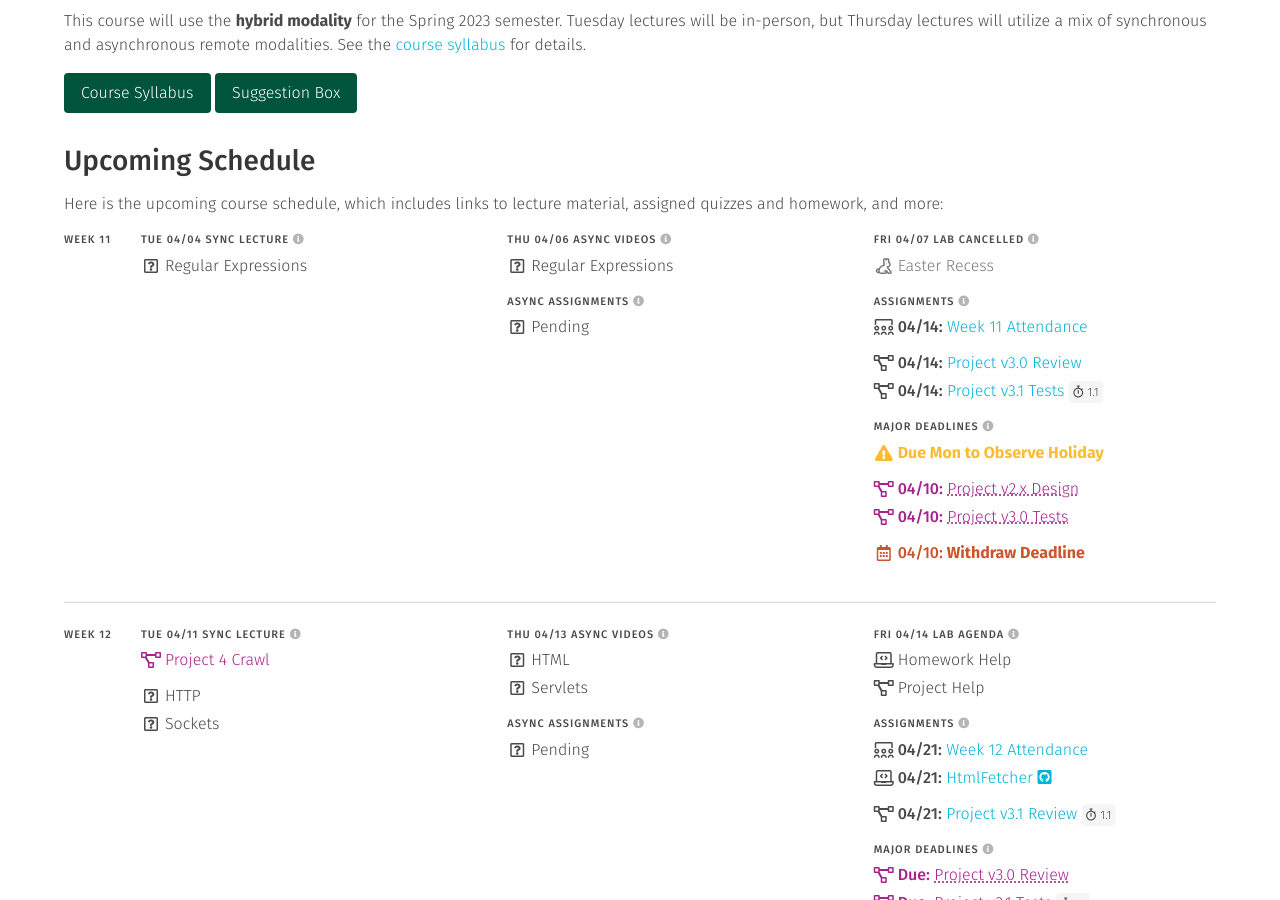
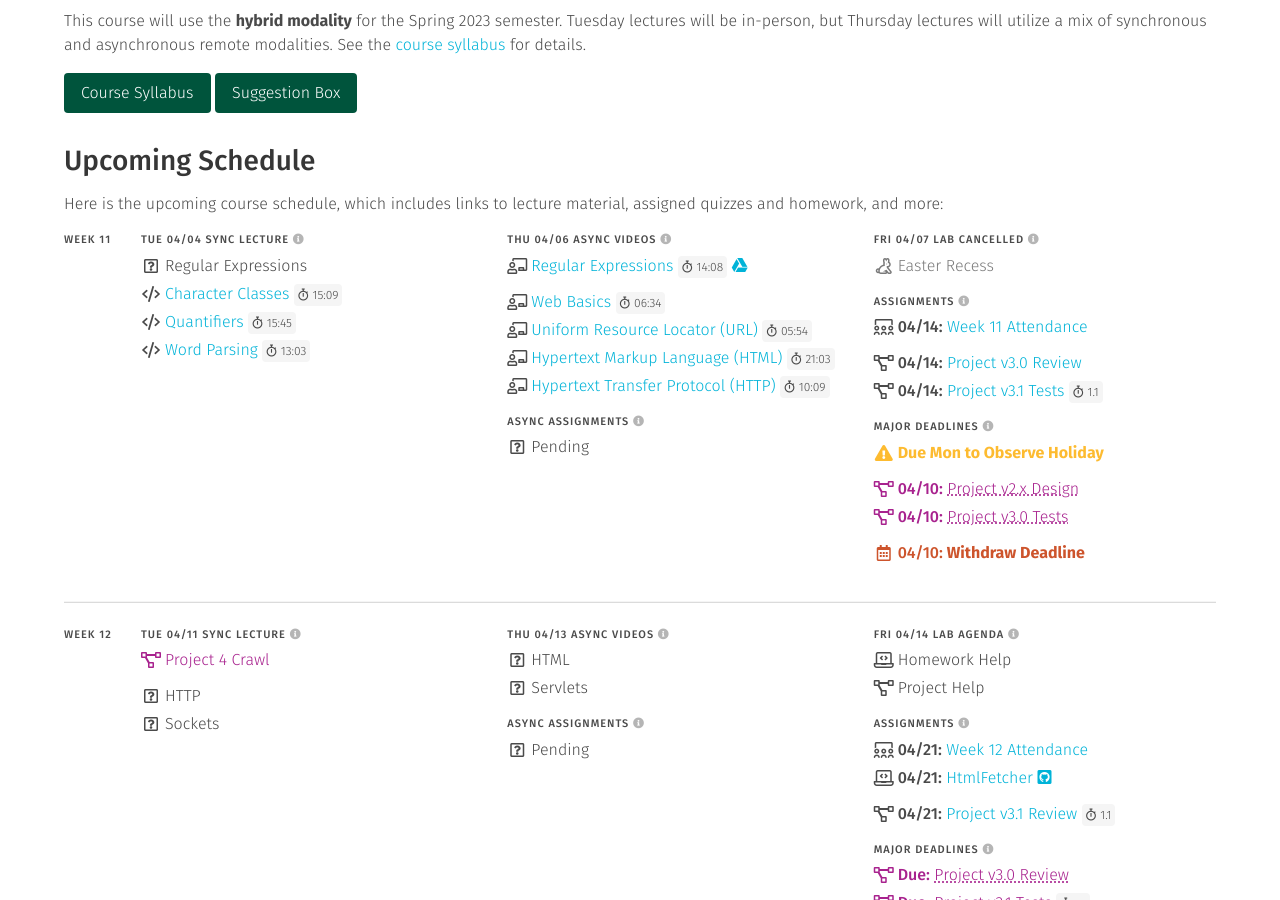
Before and after one commit to usf-cs272-spring2023/usf-cs272-spring2023.github.io, a Jekyll site: the page built from index.md, in a window 1280 px wide and 900 px high, scrolled down 441 px. Built offline with Jekyll 4.4.1, drawn with Linux system fonts in a browser that asks for light colours.

```diff
--- a/_data/code.yml
+++ b/_data/code.yml
@@ -274,3 +274,24 @@ dirlist:
   time: '59:01'
   href: 'https://usfca.hosted.panopto.com/Panopto/Pages/Viewer.aspx?id=68400d8f-82a9-448e-9755-afca0169fc2a'
   repo: '/cs272-lectures/tree/main/WorkQueues'
+
+classes:
+  <<: *default
+  text: 'Character Classes'
+  tags: ['regexes']
+  time: '15:09'
+  href: 'https://usfca.hosted.panopto.com/Panopto/Pages/Viewer.aspx?id=426e29e9-f3d4-43df-812c-afd80183f512'
+
+quantifiers:
+  <<: *default
+  text: 'Quantifiers'
+  tags: ['regexes']
+  time: '15:45'
+  href: 'https://usfca.hosted.panopto.com/Panopto/Pages/Viewer.aspx?id=4032892c-7e4e-49db-9abc-afd80183f544'
+
+parsing:
+  <<: *default
+  text: 'Word Parsing'
+  tags: ['regexes']
+  time: '13:03'
+  href: 'https://usfca.hosted.panopto.com/Panopto/Pages/Viewer.aspx?id=b54acd37-f92c-4556-ad5d-afd80183f5ba'
--- a/_data/lectures.yml
+++ b/_data/lectures.yml
@@ -273,26 +273,43 @@ pools:
   href: 'https://usfca.hosted.panopto.com/Panopto/Pages/Viewer.aspx?id=9e729af8-d9f0-4537-92da-afca0169fbb0'
   view: 'https://docs.google.com/presentation/d/e/2PACX-1vS19DIgUp8W95_ChgGpM7ve2ItWmaWY6YFP8tyE-k3gA3tQ9cbj0vd6ZmP-gCi7fXhFaQdoh6BWU_0f/pub?start=false&loop=false&delayms=3000'
 
-# web:
-#   <<: *default
-#   tags: ['web']
-#   text: 'Web Basics'
-#   href: 'https://docs.google.com/presentation/d/e/2PACX-1vR6qw7FOZ64KTgnn9HNMFcZxxbDJFNOywOj9eHIhK4MK5cEcmkNYp2xd7kK0iPygYLLlpwz2iaBm3tC/pub?start=false&loop=false&delayms=3000'
-#   tube: 'https://drive.google.com/file/d/1EjtB-Ikl7fpijJ9k5B1I0aSRc74g3pXQ/view?usp=sharing'
+regex:
+  <<: *default
+  tags: ['regexes']
+  text: 'Regular Expressions'
+  safe: '/files/Regular Expressions.pdf'
+  time: '14:08'
+  href: 'https://usfca.hosted.panopto.com/Panopto/Pages/Viewer.aspx?id=efcf18e0-1fc0-4595-96da-afd80183d261'
+  view: 'https://docs.google.com/presentation/d/e/2PACX-1vSLVGeiqwzi3b8xtD0ZpnEsKDJl9M7kO2BI0GsszcHChNEhUtx6AJgeRopxBHIeJ-Bn4soKUrtZZicw/pub?start=false&loop=false&delayms=3000'
 
-# url:
-#   <<: *default
-#   tags: ['web']
-#   text: 'Uniform Resource Locator (URL)'
-#   href: 'https://docs.google.com/presentation/d/e/2PACX-1vTMMCl3TqZwp_1PiKZuBoaPYhnFTv_4jS3PddLBB11Tr3iQYs_jAKzdzNqeSuK7KDwXrS7nqR2VZNf0/pub?start=false&loop=false&delayms=3000'
-#   tube: 'https://drive.google.com/file/d/1RmbX1-3Qqm5OyQJVZe8ugtqRUiO8THX-/view?usp=sharing'
+web:
+  <<: *default
+  tags: ['web']
+  text: 'Web Basics'
+  time: '06:34'
+  href: 'https://usfca.hosted.panopto.com/Panopto/Pages/Viewer.aspx?id=8e402979-8beb-4dc9-a82f-afd801860e7e'
 
-# http:
-#   <<: *default
-#   tags: ['web']
-#   text: 'Hypertext Transfer Protocol (HTTP)'
-#   href: 'https://docs.google.com/presentation/d/e/2PACX-1vSEzRZio0k4FRdSRlxeauT0i_D54JWhi6ZcEEaYFBJcXFu7o7SL81zhwsot_jxAWCeCOolg8sQsr13K/pub?start=false&loop=false&delayms=3000'
-#   tube: 'https://drive.google.com/file/d/1L-JTuRZKalismoydzJUaSe2szdobX-L1/view?usp=sharing'
+url:
+  <<: *default
+  tags: ['web']
+  text: 'Uniform Resource Locator (URL)'
+  time: '05:54'
+  href: 'https://usfca.hosted.panopto.com/Panopto/Pages/Viewer.aspx?id=e38f08f9-f625-4cb5-b1bb-afd801860f14'
+
+html:
+  <<: *default
+  tags: ['web']
+  text: 'Hypertext Markup Language (HTML)'
+  time: '21:03'
+  href: 'https://usfca.hosted.panopto.com/Panopto/Pages/Viewer.aspx?id=fe207fce-2c91-4de6-b71b-afd801860e9d'
+
+http:
+  <<: *default
+  tags: ['web']
+  text: 'Hypertext Transfer Protocol (HTTP)'
+  time: '10:09'
+  href: 'https://usfca.hosted.panopto.com/Panopto/Pages/Viewer.aspx?id=8c78b0c6-68ba-49f2-8b00-afd801860ef0'
+
 
 # dynamic:
 #   <<: *default
@@ -374,11 +391,7 @@ pools:
 #   href: 'https://docs.google.com/presentation/d/e/2PACX-1vRWVK3jB5Ec0QJYLNd__v-6oz9FvnOMqTXGTCBPk0dE0k6bsqtqoEUIHXaUWwqKlkIuAshjf8IcXOdF/pub?start=false&loop=false&delayms=3000'
 
 
-# regex:
-#   <<: *default
-#   tags: ['regexes']
-#   text: 'Regular Expressions'
-#   href: 'https://docs.google.com/presentation/d/e/2PACX-1vTO88-l6I37jTV3eM1QGEPbsZ9XsYM5YCascMfUqjzYPXSQnJG1elC0Hx0oUw9MT9z781i8ApW3nYmh/pub?start=false&loop=false&delayms=3000'
+
 
 # testing_bugs:
 #   <<: *default
```
Also changed, not shown: _data/schedule.yml (+24 -1 lines), 1 other file.
